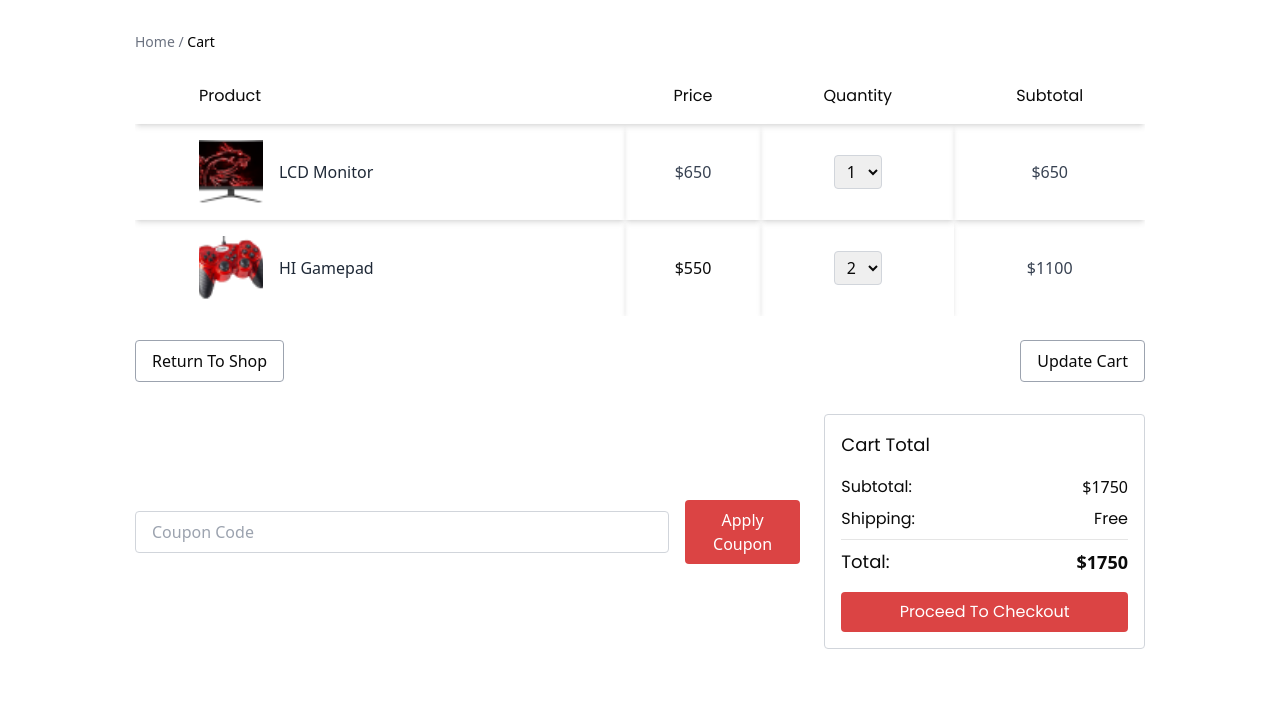
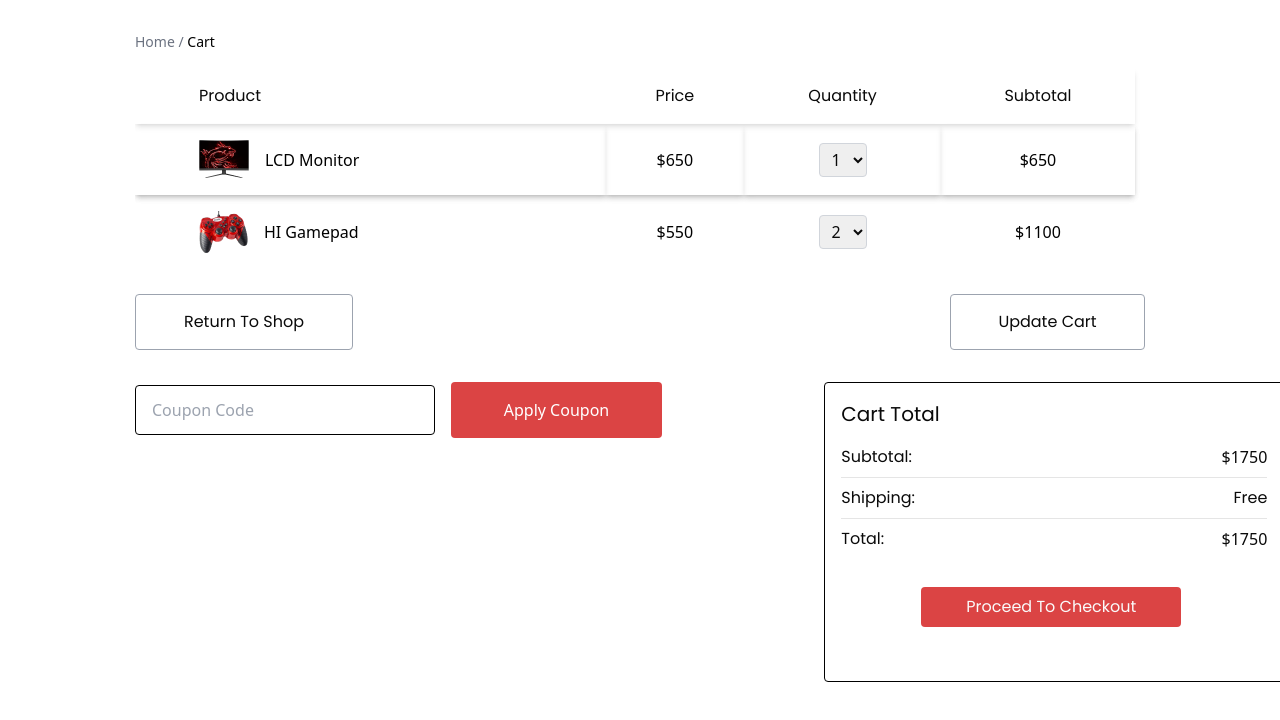
Before and after one commit to yousrakhan23/figma-template, a Next.js app: page /Cart in a window 1280 px wide. Shown: the top 720 px of the page. Built offline with nearby package versions, Linux system fonts and the light colour scheme.

Commit message:
cart section

```diff
--- a/src/app/Cart/page.tsx
+++ b/src/app/Cart/page.tsx
@@ -4,7 +4,6 @@ import Image from "next/image";
 import Lcd_Monitor from "@/public/lcd_Monitor.png";
 import GamePad from "@/public/gamepad.png";
 import { Poppins } from "next/font/google";
-
 
 const fontPoppins = Poppins({ weight: "400", subsets: ["latin"] });
 const CartPage = () => {
@@ -30,34 +29,46 @@ const CartPage = () => {
   return (
     <div className="container mx-auto px-[5rem] py-8 w-[1170px] h-[840px] top-[323px] left-[135px] gap-[80px]">
       {/* Breadcrumb */}
-      <div className="text-gray-500 text-sm mb-4">Home / <span className="text-black">Cart</span></div>
+      <div className="text-gray-500 text-sm mb-4">
+        Home / <span className="text-black">Cart</span>
+      </div>
 
       {/* Cart Table */}
       <div className="overflow-x-auto">
-        <table className="w-full border-collapse  text-left">
+        <table className="w-[1000px] border-collapse text-left">
           <thead>
             <tr className="shadow-md ">
-              <th className={`${fontPoppins.className} p-4 pl-[4rem]`}>Product</th>
-              <th className={`${fontPoppins.className} p-4  text-center`}>Price</th>
-              <th className={`${fontPoppins.className} p-4  text-center`}>Quantity</th>
-              <th className={`${fontPoppins.className} p-4  text-center`}>Subtotal</th>
+              <th className={`${fontPoppins.className} p-4 pl-[4rem]`}>
+                Product
+              </th>
+              <th className={`${fontPoppins.className} p-4  text-center`}>
+                Price
+              </th>
+              <th className={`${fontPoppins.className} p-4  text-center`}>
+                Quantity
+              </th>
+              <th className={`${fontPoppins.className} p-4  text-center`}>
+                Subtotal
+              </th>
             </tr>
           </thead>
           <tbody>
             {/* Product 1 */}
-            <tr>
-              <td className="p-4 pl-[4rem]  shadow-md flex items-center space-x-4">
+            <tr className="shadow-md" >
+              <td className="p-4 pl-[4rem] shadow-md flex items-center space-x-4">
                 <Image
                   src={Lcd_Monitor}
                   alt="LCD Monitor"
-                  className="w-16 h-16 object-cover"
+                  className=" object-cover"
+                  width={50}
+                  height={50}
                 />
-                <span className="text-gray-800">LCD Monitor</span>
+                <span className="text-[#000000]">LCD Monitor</span>
               </td>
-              <td className="p-4 shadow-md text-gray-700 text-center ">
+              <td className="p-4 shadow-md text-[#000000] text-center ">
                 ${prices.product1}
               </td>
-              <td className="p-4 shadow-md  text-center">
+              <td className="p-4 shadow-md text-center">
                 <select
                   className="border border-gray-300 rounded px-2 py-1 "
                   value={quantities.product1}
@@ -70,25 +81,27 @@ const CartPage = () => {
                   <option value="3">3</option>
                 </select>
               </td>
-              <td className="p-4 shadow-md text-gray-700 text-center">
+              <td className="p-4 shadow-md text-[#000000] text-center">
                 ${quantities.product1 * prices.product1}
               </td>
             </tr>
 
             {/* Product 2 */}
             <tr>
-              <td className="p-4 flex items-center space-x-4 pl-[4rem] shadow-md">
+              <td className="p-4 flex items-center space-x-4 pl-[4rem]">
                 <Image
                   src={GamePad}
                   alt="Gamepad"
-                  className="w-16 h-16 object-cover"
+                  className=" object-cover"
+                  width={48.88}
+                  height={42.22}
                 />
-                <span className="text-gray-800">HI Gamepad</span>
+                <span className="text-[#000000]">HI Gamepad</span>
               </td>
-              <td className="p-4 shadow-md text-gray-700t text-center">
+              <td className="p-4 text-[#000000] text-center">
                 ${prices.product2}
               </td>
-              <td className="p-4 shadow-md text-center">
+              <td className="p-4 text-center">
                 <select
                   className="border border-gray-300 rounded px-2 py-1"
                   value={quantities.product2}
@@ -101,7 +114,7 @@ const CartPage = () => {
                   <option value="3">3</option>
                 </select>
               </td>
-              <td className="p-4 text-center text-gray-700">
+              <td className="p-4 text-center text-[#000000]">
                 ${quantities.product2 * prices.product2}
               </td>
             </tr>
@@ -111,10 +124,14 @@ const CartPage = () => {
 
       {/* Buttons */}
       <div className="flex justify-between items-center mt-6">
-        <button className="border border-gray-400 rounded px-4 py-2 hover:bg-gray-100">
+        <button
+          className={`${fontPoppins.className} border border-gray-400 rounded px-4 py-2 text-[16px] w-[218px] h-[56px] `}
+        >
           Return To Shop
         </button>
-        <button className="border border-gray-400 rounded px-4 py-2 hover:bg-gray-100">
+        <button
+          className={`${fontPoppins.className} border border-gray-400 rounded px-4 py-2 w-[195px] h-[56px] `}
+        >
           Update Cart
         </button>
       </div>
@@ -122,34 +139,39 @@ const CartPage = () => {
       {/* Coupon and Cart Total */}
       <div className="grid grid-cols-1 lg:grid-cols-3 gap-6 mt-8">
         {/* Coupon Section */}
-        <div className="lg:col-span-2 flex items-center space-x-4">
+        <div className="lg:col-span-2 flex items-center space-x-4 pb-[16rem] ">
           <input
             type="text"
             placeholder="Coupon Code"
-            className="border border-gray-300 rounded px-4 py-2 w-full"
+            className="border border-[#000000] rounded px-4 py-2 w-[300px] h-[50px]"
           />
-          <button className="bg-[#DB4444] text-white px-4 py-2 rounded ">
+          <button className="bg-[#DB4444] text-white px-4 py-2 rounded w-[211px] h-[56px] ">
             Apply Coupon
           </button>
         </div>
 
         {/* Cart Total Section */}
-        <div className="border border-gray-300 rounded p-4">
-          <h2 className={`${fontPoppins.className} text-lg font-semibold mb-4`}>Cart Total</h2>
-          <div className="flex justify-between mb-2">
+        <div className="border-[1.5px] border-[#000000] rounded p-4 w-[460px] h-[300px]  ">
+          <h2 className={`${fontPoppins.className} text-[20px] mb-4`}>
+            Cart Total
+          </h2>
+          <div className="flex justify-between mb-2 ">
             <span className={fontPoppins.className}>Subtotal:</span>
             <span>${subtotal}</span>
           </div>
+          <hr className="my-2  " />
           <div className="flex justify-between mb-2">
             <span className={fontPoppins.className}>Shipping:</span>
             <span className={fontPoppins.className}>Free</span>
           </div>
-          <hr className="my-2" />
-          <div className="flex justify-between text-lg font-semibold">
+          <hr className="my-2  " />
+          <div className="flex justify-between ">
             <span className={fontPoppins.className}>Total:</span>
             <span>${subtotal}</span>
           </div>
-          <button className={`${fontPoppins.className} bg-[#DB4444] text-white w-full px-4 py-2 rounded mt-4 `}>
+          <button
+            className={`${fontPoppins.className}  bg-[#DB4444] text-[16px] text-[#FAFAFA] justify-center items-center px-4 py-2 rounded mt-9 mx-[5rem]  w-[260px] `}
+          >
             Proceed To Checkout
           </button>
         </div>
```
